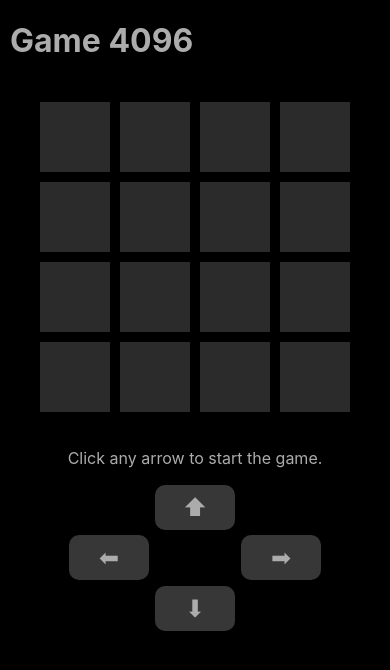
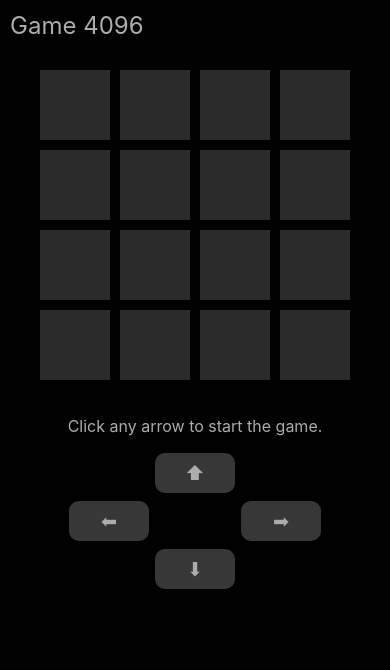
Before and after one commit to ChenWarren/game4096, a Next.js app: page / in a window 390 px wide. Shown: the top 670 px of the page. Built offline with nearby package versions, Linux system fonts and the light colour scheme.

Commit message:
adjusted size for mobile

```diff
--- a/game/Game4096/index.tsx
+++ b/game/Game4096/index.tsx
@@ -90,7 +90,7 @@ const Game4096: NextPage = () => {
     <div className='container'>
 
       <div className='navbar'>
-        <h1>Game 4096</h1>
+        <div className='title'>Game 4096</div>
         {gameOver?
             <Arrow text='Start' handler={startGame}/>
             :
--- a/styles/globals.css
+++ b/styles/globals.css
@@ -32,6 +32,13 @@ a {
     justify-content: space-between;
     align-items: center;
     padding: 20px 5px;
+}
+
+.title {
+    height: 50px;
+    font-size: 1.5rem;
+    display: flex;
+    align-items: center;
 }
 
 .game-board {
@@ -157,7 +164,8 @@ a {
       margin-top: 0;
   }
   .arrow {
-    height: 45px;
+    height: 40px;
+    font-size: 1.2rem;
   }
   .notice {
     height: 30px;
```
